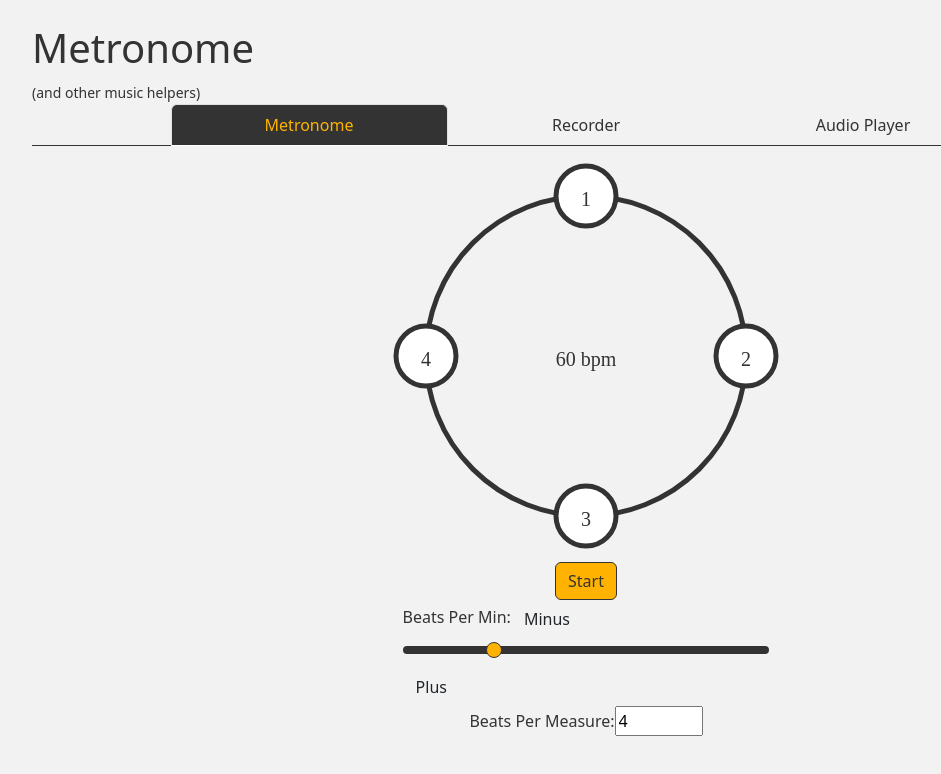
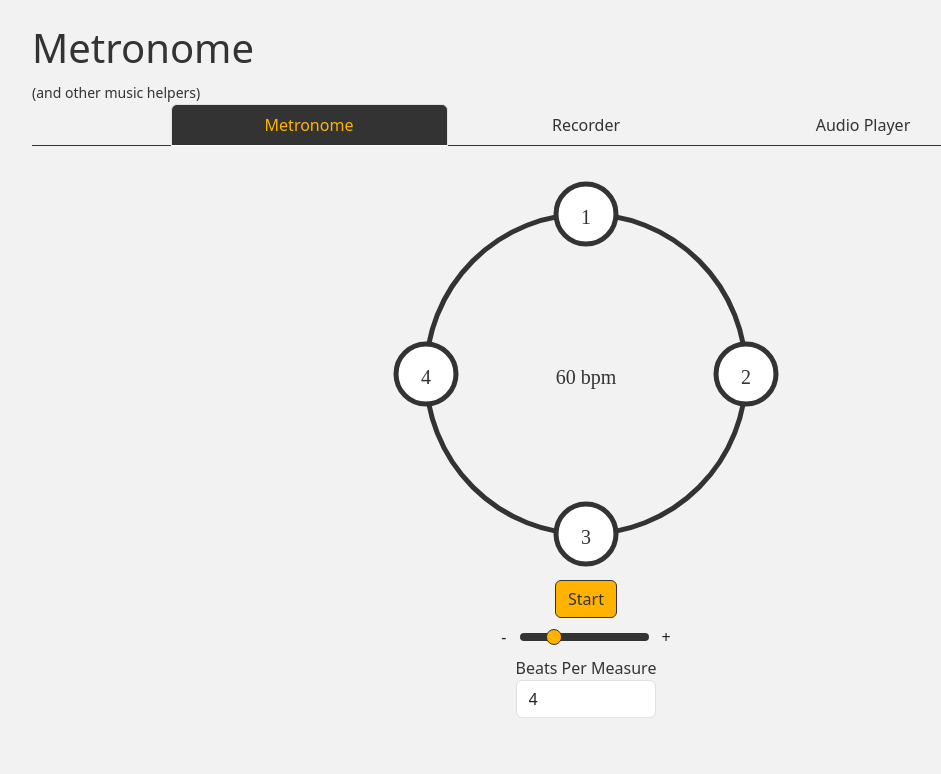
Before and after one commit to bwillwork/metronome, an Angular app: page /metronome in a window 1280 px wide. Shown: the top 774 px of the page, without its empty margins (54-995 px from the left). Built offline with nearby package versions, Linux system fonts and the light colour scheme.

Commit message:
Fixing bugs and style

```diff
--- a/src/app/components/custom-slider/custom-slider.html
+++ b/src/app/components/custom-slider/custom-slider.html
@@ -1,5 +1,5 @@
 <div class="d-flex justify-content-center align-items-center">
-  <button class="btn " (click)="minus($event)">Minus</button>
+  <button class="btn " (click)="minus()">-</button>
   <input class="form-range" type="range" [value]="value()" (change)="onChange($event)" [min]="min()" [max]="max()"/>
-  <button class="btn" (click)="plus($event)">Plus</button>
+  <button class="btn" (click)="plus()">+</button>
 </div>
--- a/src/app/components/custom-slider/custom-slider.ts
+++ b/src/app/components/custom-slider/custom-slider.ts
@@ -1,4 +1,5 @@
-import { Component, input, output } from '@angular/core';
+import { Component, input, output, signal } from '@angular/core';
+import { log } from '../../util/logger';
 
 @Component({
   selector: 'app-custom-slider',
@@ -12,24 +13,26 @@ export class CustomSlider {
   min = input<number>(1);
   max = input<number>(100);
 
-  change = output<number>();
+  valueChange = output<number>();
 
-  minus(event:any) {
-    const value = parseInt(event.target.value);
-    if (value >= this.min()) {
-      this.change.emit(value);
+  minus() {
+    log(this.value());
+    if (this.value() > this.min()) {
+      const newValue = this.value() - 1;
+      this.valueChange.emit(newValue);
     }
   }
-  plus(event:any) {
-    const value = parseInt(event.target.value);
-    if (value <= this.max()) {
-      this.change.emit(value);
+  plus() {
+    log(this.value());
+    if (this.value() < this.max()) {
+      const newValue = this.value() + 1;
+      this.valueChange.emit(newValue);
     }
   }
 
   onChange(event:any) {
     const value = parseInt(event.target.value);
-    this.change.emit(value);
+    this.valueChange.emit(value);
   }
 
 }
--- a/src/app/pages/metronome-page/metronome-page.html
+++ b/src/app/pages/metronome-page/metronome-page.html
@@ -11,14 +11,11 @@
 
     </div>
     <div>
-      <label>Beats Per Min: </label>
-      <button class="btn " (click)="minus()">Minus</button>
-      <input class="form-range" type="range" [value]="config().beatsPerMinute" (change)="rangeChange($event)" [min]="minBPMinute" [max]="maxBPMinute"/>
-      <button class="btn" (click)="plus()">Plus</button>
+      <app-custom-slider [value]="config().beatsPerMinute" [min]="minBPMinute" [max]="maxBPMinute" (valueChange)="newRangeChange($event)"></app-custom-slider>
     </div>
     <div>
-      <label>Beats Per Measure: </label>
-      <input type="number" [value]="config().signature.beatsPerMeasure" (change)="updateBeatsPerMeasure($event)" [min]="minBPMeasure" [max]="maxBPMeasure"/>
+      <label>Beats Per Measure</label>
+      <input class="form-control" type="number" [value]="config().signature.beatsPerMeasure" (change)="updateBeatsPerMeasure($event)" [min]="minBPMeasure" [max]="maxBPMeasure"/>
     </div>
   </div>
 </div>
--- a/src/app/pages/metronome-page/metronome-page.ts
+++ b/src/app/pages/metronome-page/metronome-page.ts
@@ -6,10 +6,12 @@ import { FormsModule } from '@angular/forms';
 import { MetronomeConfig } from '../../types/metronome';
 import { SoundService } from '../../services/sound/sound-service';
 import { Subscription } from 'rxjs';
+import { CustomSlider } from '../../components/custom-slider/custom-slider';
+import { log } from '../../util/logger';
 
 @Component({
   selector: 'app-metronome-page',
-  imports: [MetronomeDisplay, NgClass, FormsModule],
+  imports: [MetronomeDisplay, NgClass, FormsModule, CustomSlider],
   templateUrl: './metronome-page.html',
   styleUrl: './metronome-page.css',
 })
@@ -29,9 +31,11 @@ export class MetronomePage implements OnInit, OnDestroy {
   public maxBPMeasure = 16;
 
   ngOnInit(): void {
-    this.subs.push(this.metronomeService.subscribe(() => {
-      this.soundService.playClick();
-    }));
+    this.subs.push(
+      this.metronomeService.subscribe(() => {
+        this.soundService.playClick();
+      }),
+    );
   }
 
   start() {
@@ -58,7 +62,15 @@ export class MetronomePage implements OnInit, OnDestroy {
     }
   }
 
+  newRangeChange(value: number) {
+    log('change yo: ',value);
+    const current = this.config();
+    current.beatsPerMinute = value;
+    this.metronomeService.configure(current);
+  }
+
   rangeChange(event: any) {
+
     const value = parseInt(event.target.value);
     const current = this.config();
     if (value <= this.maxBPMinute && value >= this.minBPMinute) {
```
